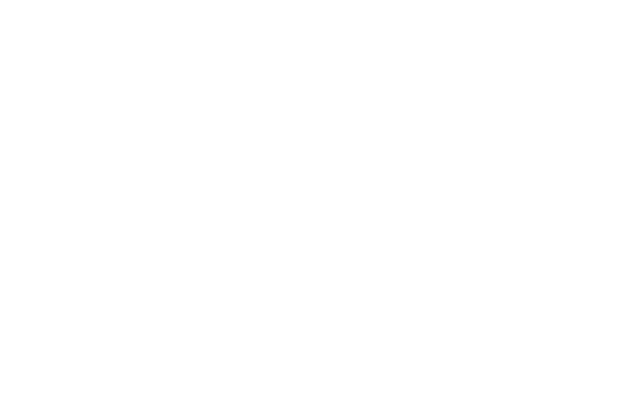
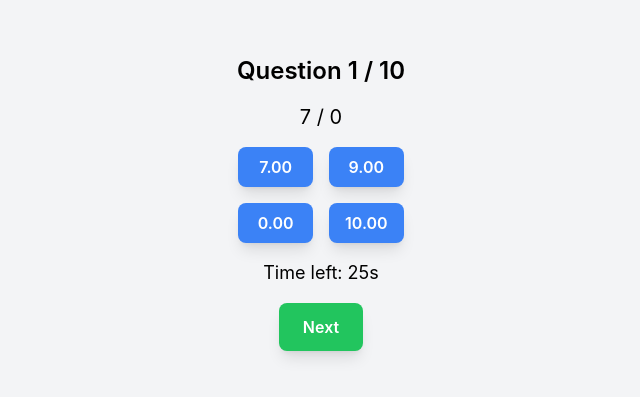
Before and after one commit to VedantRaval3011/react-starter-template, a React (Create React App) app: page /game in a window 1280 px wide. Before the commit this address had no page. Shown: the part 197-594 px from the top of the page, without its empty margins (319-959 px from the left). Built offline with nearby package versions, Linux system fonts and the light colour scheme.

Commit message:
Completed React Logic for quiz

```diff
--- a/src/Components/Navbar.jsx
+++ /dev/null
@@ -1,9 +0,0 @@
-import React from 'react'
-
-const Navbar = () => {
-  return (
-    <div>Navbar</div>
-  )
-}
-
-export default Navbar
--- /dev/null
+++ b/src/pages/GamePage.jsx
@@ -0,0 +1,136 @@
+import React, { useState, useEffect, useCallback } from 'react';
+import { useNavigate } from 'react-router-dom';
+
+const operators = ['+', '-', 'x', '/'];
+
+const getRandomNumber = () => Math.floor(Math.random() * 10);
+const getRandomOperator = () => operators[Math.floor(Math.random() * operators.length)];
+
+const generateQuestion = () => {
+  const num1 = getRandomNumber();
+  const num2 = getRandomNumber();
+  const operator = getRandomOperator();
+  let correctAnswer;
+
+  switch (operator) {
+    case '+':
+      correctAnswer = num1 + num2;
+      break;
+    case '-':
+      correctAnswer = num1 - num2;
+      break;
+    case 'x':
+      correctAnswer = num1 * num2;
+      break;
+    case '/':
+      correctAnswer = num2 !== 0 ? num1 / num2 : num1; // for avoidiing divison by zero
+      break;
+    default:
+      correctAnswer = num1;// for some other unexpected operaters
+      break;
+  }
+
+  return { num1, num2, operator, correctAnswer: correctAnswer.toFixed(2) };
+};
+
+const GamePage = () => {
+  const [questions, setQuestions] = useState([]);
+  const [currentQuestion, setCurrentQuestion] = useState(0);
+  const [selectedAnswer, setSelectedAnswer] = useState(null);
+  const [score, setScore] = useState(0);
+  const [timer, setTimer] = useState(30);
+  const [answers, setAnswers] = useState([]);
+  const [options, setOptions] = useState([]);
+  const navigate = useNavigate();
+
+  useEffect(() => {
+    const generatedQuestions = Array.from({ length: 10 }, generateQuestion);
+    setQuestions(generatedQuestions);
+    setTimer(30);
+  }, []);
+
+  useEffect(() => {
+    if (questions.length === 0) return;
+
+    const newOptions = generateOptions();
+    setOptions(newOptions);
+  }, [currentQuestion, questions]);
+
+  const handleNextQuestion = useCallback(() => {
+    if (questions.length === 0) return;
+
+    const isCorrect = selectedAnswer === questions[currentQuestion]?.correctAnswer;
+    setAnswers([...answers, {
+      question: questions[currentQuestion],
+      selectedAnswer,
+      isCorrect: !!isCorrect,
+    }]);
+
+    setSelectedAnswer(null);
+    setTimer(30);
+
+    if (isCorrect) {
+      setScore(score + 1);
+    }
+
+    if (currentQuestion < 9) {
+      setCurrentQuestion(currentQuestion + 1);
+    } else {
+      navigate('/result', { state: { answers, score: score + (isCorrect ? 1 : 0) } });
+    }
+  }, [questions, currentQuestion, selectedAnswer, answers, score, navigate]);
+
+  useEffect(() => {
+    if (timer === 0) {
+      handleNextQuestion();
+    }
+    const interval = setInterval(() => setTimer(t => t - 1), 1000);
+    return () => clearInterval(interval);
+  }, [timer, handleNextQuestion]);
+
+  const generateOptions = useCallback(() => {
+    if (questions.length === 0) return [];
+
+    const correctAnswer = questions[currentQuestion]?.correctAnswer;
+    const options = [correctAnswer];
+    while (options.length < 4) {
+      const wrongAnswer = (getRandomNumber() * getRandomNumber()).toFixed(2);
+      if (!options.includes(wrongAnswer)) {
+        options.push(wrongAnswer);
+      }
+    }
+    return options.sort(() => Math.random() - 0.5);
+  }, [currentQuestion, questions]);
+
+  return (
+    <div className="flex flex-col items-center justify-center min-h-screen bg-gray-100 p-4">
+      <h1 className="text-2xl font-semibold mb-4">Question {currentQuestion + 1} / 10</h1>
+      {questions.length > 0 && (
+        <>
+          <p className="text-xl mb-4">{questions[currentQuestion]?.num1} {questions[currentQuestion]?.operator} {questions[currentQuestion]?.num2}</p>
+          <div className="grid grid-cols-2 gap-4 mb-4">
+            {options.map((answer, index) => (
+              <button
+                key={index}
+                onClick={() => setSelectedAnswer(answer)}
+                className={`px-4 py-2 bg-blue-500 text-white font-semibold rounded-lg shadow-lg hover:bg-blue-600 transition duration-300 ${selectedAnswer === answer ? 'bg-blue-700' : ''}`}
+              >
+                {answer}
+              </button>
+            ))}
+          </div>
+          <p className="text-lg mb-4">Time left: {timer}s</p>
+          <button
+            onClick={handleNextQuestion}
+            disabled={timer === 0 || selectedAnswer === null}
+            className={`px-6 py-3 bg-green-500 text-white font-semibold rounded-lg shadow-lg hover:bg-green-600 transition duration-300 ${timer === 0 ? 'opacity-50 cursor-not-allowed' : ''}`}
+          >
+            Next
+          </button>
+        </>
+      )}
+    </div>
+  );
+};
+
+export default GamePage;
--- a/src/pages/HomePage.jsx
+++ /dev/null
@@ -1,13 +0,0 @@
-import React from "react";
-import HomeComponent from "../Components/HomeComponent";
-
-const HomePage = () => {
-  return (
-    <div className="">
-      Home Page
-      <HomeComponent />
-    </div>
-  );
-};
-
-export default HomePage;
--- a/src/pages/LoginPage.jsx
+++ b/src/pages/LoginPage.jsx
@@ -8,17 +8,16 @@ const LoginPage = () => {
   const navigate = useNavigate();
 
   const handleSubmit = async (e) => {
-    // console.log(email, password);
     e.preventDefault();
     try {
       const response = await axios.post("http://localhost:5000/api/login", {
         email,
         password,
       });
-      const user = response.data;
-      localStorage.setItem("token", response.data.token);
-      localStorage.setItem("userId", user.id);
-      navigate(`/profile/${user.id}`);
+      const { token, user } = response.data;
+      localStorage.setItem("token", token);
+      localStorage.setItem("userId", user._id); // Assuming the user object has an _id field
+      navigate(`/profile/${user._id}`);
     } catch (error) {
       console.error(error);
     }
--- a/src/pages/ProfilePage.jsx
+++ b/src/pages/ProfilePage.jsx
@@ -1,52 +1,73 @@
-import axios from 'axios';
-import React, { useEffect, useState } from 'react'
-import { useNavigate, useParams } from 'react-router-dom';
+import axios from "axios";
+import React, { useEffect, useState } from "react";
+import { useNavigate, useParams } from "react-router-dom";
 
 const ProfilePage = () => {
-  const { id } = useParams(); // Get user ID from URL
   const [user, setUser] = useState(null);
+  const { id } = useParams();
   const navigate = useNavigate();
 
   useEffect(() => {
     const fetchUserProfile = async () => {
-      const token = localStorage.getItem('token');
+      const token = localStorage.getItem("token");
       if (!token) {
-        navigate('/login'); // Redirect to login if no token
+        navigate("/login");
         return;
       }
 
       try {
-        const res = await axios.get(`/api/users/${id}`);
-        setUser(res.data);
-      } catch (err) {
-        console.error(err.response.data);
-        navigate('/login'); // Redirect to login if error occurs
+        const response = await axios.get(
+          `http://localhost:5000/api/user/${id}`,
+          {
+            headers: { Authorization: `Bearer ${token}` },
+          }
+        );
+        setUser(response.data);
+      } catch (error) {
+        console.error("Error fetching user profile:", error);
+        if (error.response && error.response.status === 401) {
+          localStorage.removeItem("token");
+          localStorage.removeItem("user");
+          navigate("/login");
+        }
       }
     };
 
     fetchUserProfile();
   }, [id, navigate]);
 
-  if (!user) return <div>Loading...</div>;
+  if (!user) {
+    return <div>Loading...</div>;
+  }
 
   return (
     <div className="min-h-screen flex flex-col items-center justify-center">
       <h2 className="text-2xl mb-4">Profile</h2>
       <div className="w-full max-w-md bg-white p-4 rounded shadow-md">
-        <p><strong>First Name:</strong> {user.firstName}</p>
-        <p><strong>Last Name:</strong> {user.lastName}</p>
-        <p><strong>Email:</strong> {user.email}</p>
-        <p><strong>Birthdate:</strong> {new Date(user.birthdate).toLocaleDateString()}</p>
-        <p><strong>Phone Number:</strong> {user.phoneNumber}</p>
+        <p>
+          <strong>First Name:</strong> {user.firstName}
+        </p>
+        <p>
+          <strong>Last Name:</strong> {user.lastName}
+        </p>
+        <p>
+          <strong>Email:</strong> {user.email}
+        </p>
+        <p>
+          <strong>Birthdate:</strong>{" "}
+          {new Date(user.birthdate).toLocaleDateString()}
+        </p>
+        <p>
+          <strong>Phone Number:</strong> {user.phoneNumber}
+        </p>
         <button
           className="w-full p-2 mt-4 bg-blue-500 text-white rounded"
-          onClick={() => navigate('/game')}
-        >
+          onClick={() => navigate("/game")}>
           Start Game
         </button>
       </div>
     </div>
-  )
-}
+  );
+};
 
-export default ProfilePage
+export default ProfilePage;
--- /dev/null
+++ b/src/pages/ResultPage.jsx
@@ -0,0 +1,31 @@
+import React from 'react';
+import { Link, useLocation } from 'react-router-dom';
+
+const Result = () => {
+  const location = useLocation();
+  const { state } = location;
+  const { answers, score } = state;
+
+  return (
+    <div className="flex flex-col items-center justify-center min-h-screen bg-gray-100 p-4">
+      <h1 className="text-2xl font-semibold mb-4">Quiz Results</h1>
+      <p className="text-lg mb-4">Your score: {score} / 10</p>
+      <div className="w-full max-w-md">
+        {answers.map((answer, index) => (
+          <div key={index} className="bg-white p-4 mb-2 shadow-lg rounded-lg">
+            <p className="font-semibold">{answer.question.num1} {answer.question.operator} {answer.question.num2}</p>
+            <p>Your answer: <span className={answer.isCorrect ? 'text-green-500' : 'text-red-500'}>{answer.selectedAnswer}</span></p>
+            <p>Status: {answer.isCorrect ? 'Correct' : 'Incorrect'}</p>
+          </div>
+        ))}
+      </div>
+      <Link to="/game">
+        <button className="px-6 py-3 bg-blue-500 text-white font-semibold rounded-lg shadow-lg hover:bg-blue-600 transition duration-300 mt-4">
+          Start a new Quix
+        </button>
+      </Link>
+    </div>
+  );
+};
+
+export default Result;
--- a/src/routes/AppRoutes.jsx
+++ b/src/routes/AppRoutes.jsx
@@ -3,7 +3,8 @@ import { BrowserRouter, Route, Routes } from "react-router-dom";
 import RegistrationPage from "../pages/RegistrationPage";
 import LoginPage from "../pages/LoginPage";
 import ProfilePage from "../pages/ProfilePage";
-
+import GamePage from "../pages/GamePage";
+import Result from "../pages/ResultPage";
 const AppRoutes = () => {
   return (
     <>
@@ -12,6 +13,9 @@ const AppRoutes = () => {
           <Route path="/signup" element={<RegistrationPage />} />
           <Route path="/signin" element={<LoginPage />} />
           <Route path="/profile/:id" element={<ProfilePage />} />
+          <Route path="/game" element={<GamePage />} />
+          <Route path="/result" element={<Result />} />
+
         </Routes>
       </BrowserRouter>
     </>
```
